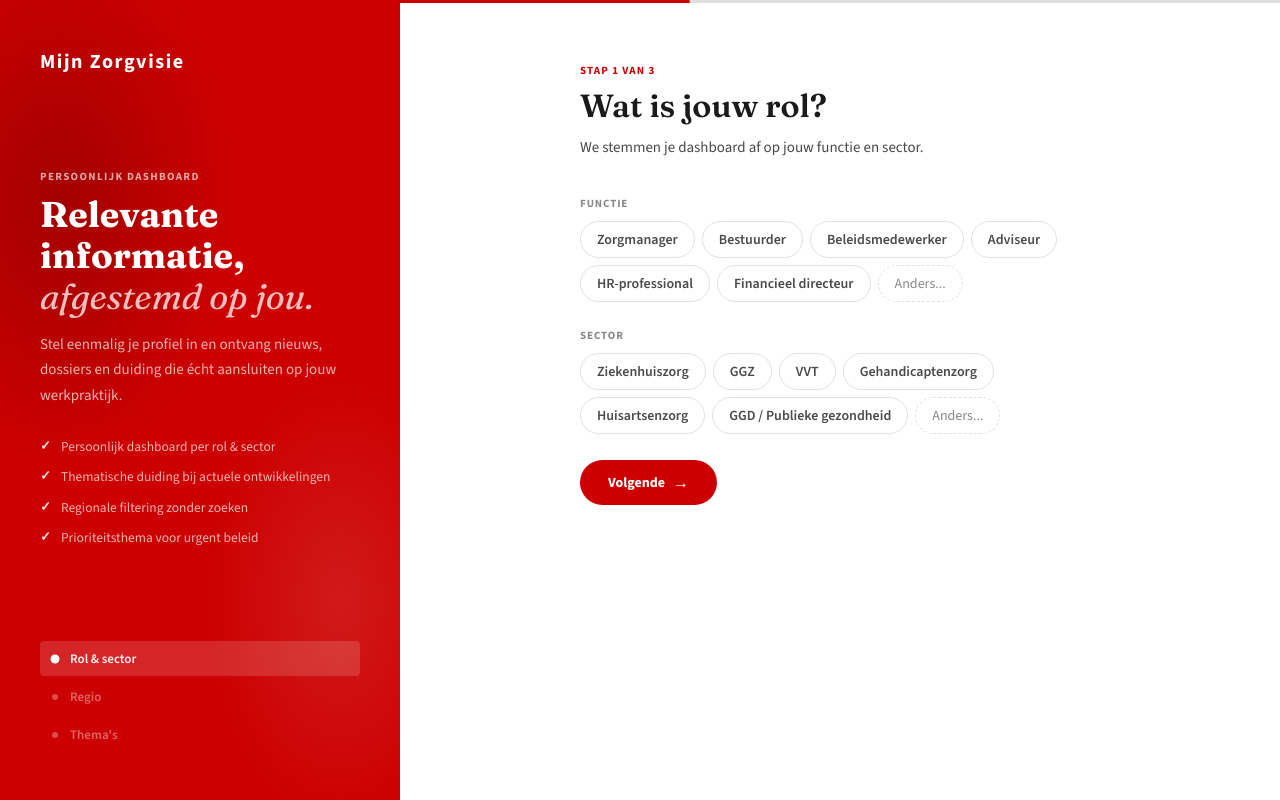
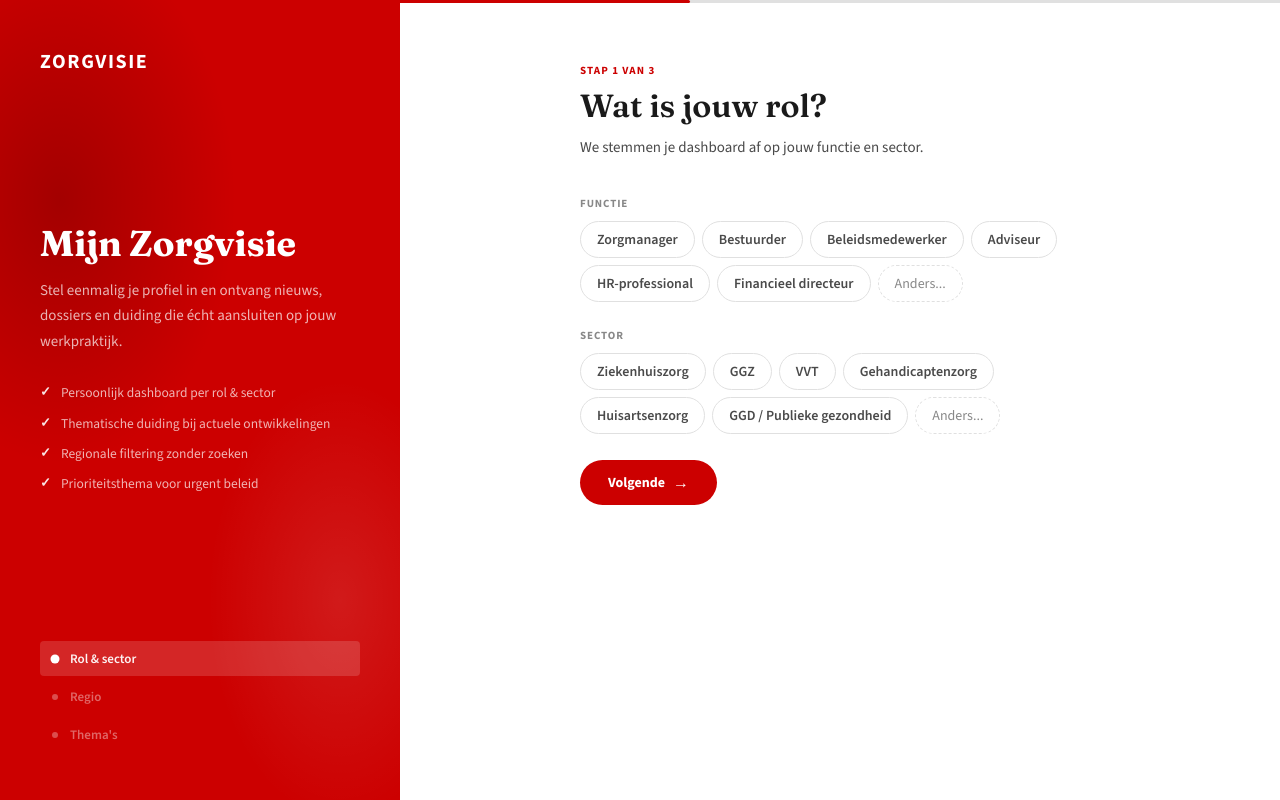
Before and after one commit to ddzkd25gkd-crypto/KatyStage, a plain HTML site: page mijn-zorgvisie/index.html in a window 1280 px wide. Drawn offline with nearby package versions, Linux system fonts and the light colour scheme.

Commit message:
Vervang ob-left-tagline en ob-left-title door h2 "Mijn Zorgvisie", logo terug naar ZORGVISIE
Co-Authored-By: Claude Sonnet 4.6 <noreply@anthropic.com>

```diff
--- a/mijn-zorgvisie/index.html
+++ b/mijn-zorgvisie/index.html
@@ -17,11 +17,10 @@
     <div class="ob-left">
       <div class="ob-left-inner">
         <div class="ob-brand">
-          <span class="ob-logo-text">Mijn Zorgvisie</span>
+          <span class="ob-logo-text">ZORGVISIE</span>
         </div>
         <div class="ob-left-body">
-          <p class="ob-left-tagline">Persoonlijk dashboard</p>
-          <h2 class="ob-left-title">Relevante informatie,<br/><em>afgestemd op jou.</em></h2>
+          <h2 class="ob-left-title">Mijn Zorgvisie</h2>
           <p class="ob-left-sub">Stel eenmalig je profiel in en ontvang nieuws, dossiers en duiding die écht aansluiten op jouw werkpraktijk.</p>
           <ul class="ob-features">
             <li><span class="ob-feat-check">✓</span> Persoonlijk dashboard per rol &amp; sector</li>
```
